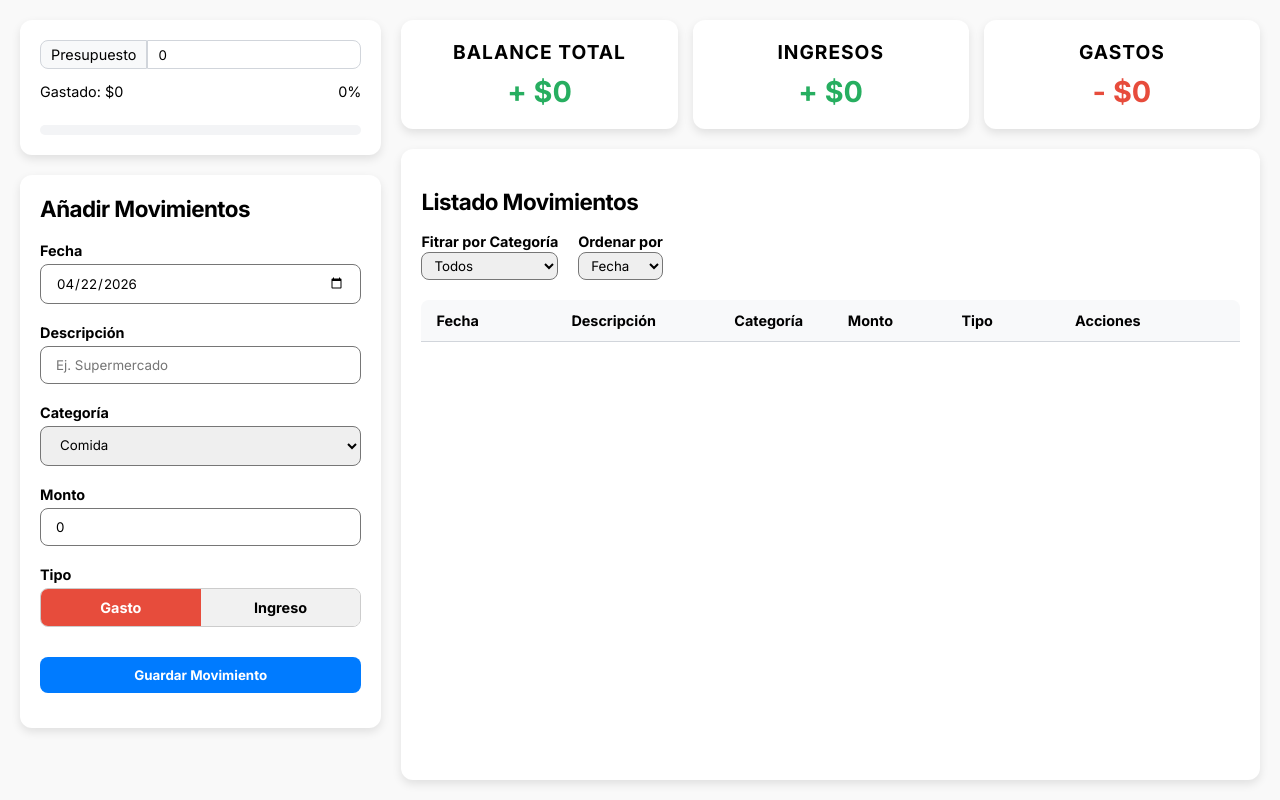
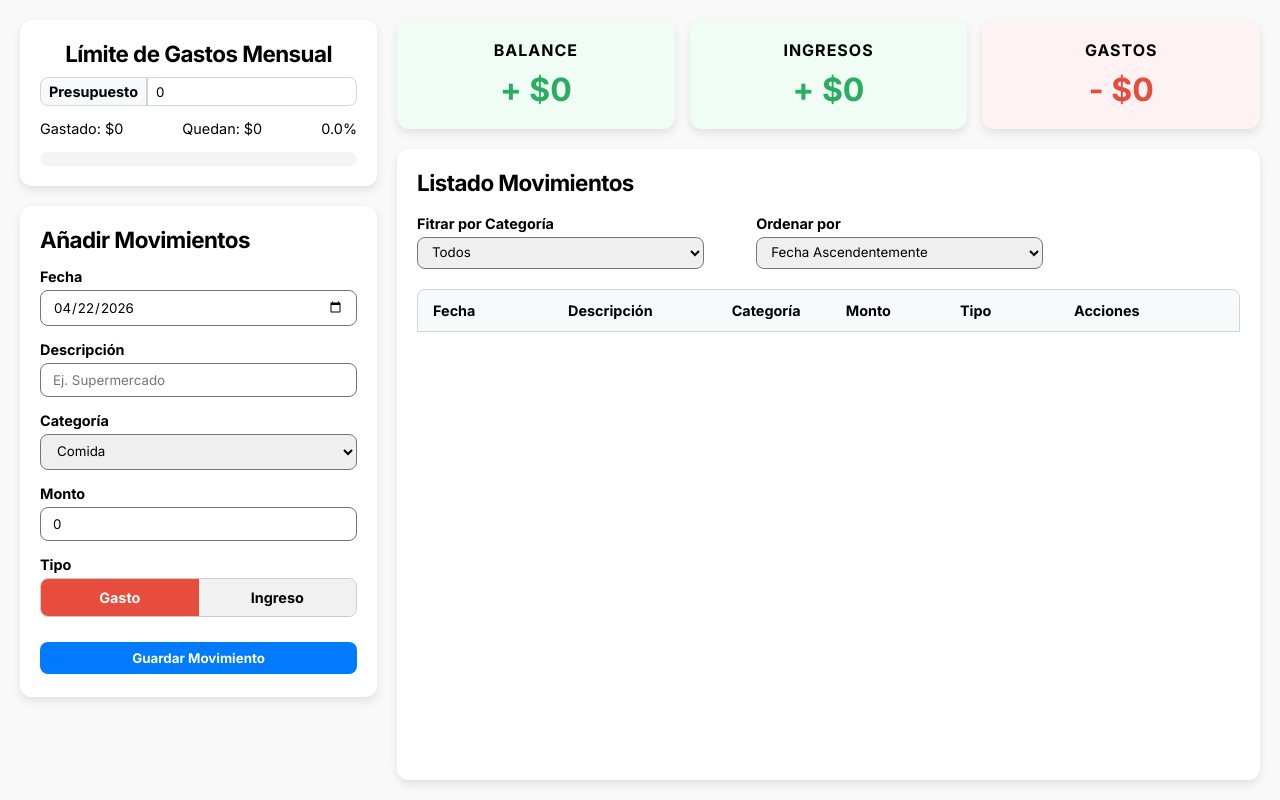
Before and after one commit to JuanPanero/DesarrolloSoftware-TP2, a React (Vite) app: page / in a window 1280 px wide. Built offline with nearby package versions, Linux system fonts and the light colour scheme.

Commit message:
feat: implementar persistencia de datos con localStorage y lógica de presupuesto mensual

```diff
--- a/src/App.css
+++ b/src/App.css
@@ -10,6 +10,7 @@ h2 {
     letter-spacing: -0.025em;
 }
 
+
 span, p, label {
     font-size: 0.9rem;
 }
@@ -17,18 +18,19 @@ span, p, label {
 html, body, #root {
     margin: 0;
     padding: 0;
-    height: 100%;
+    height: 100vh;
     background-color: #f9f9f9;
+    overflow: hidden;
 }
 
-.contenedorApp{
+.contenedor-app{
     display: flex;
     gap: 20px;
     padding: 20px;
     box-sizing: border-box;
     align-items: stretch;
     background-color: #f9f9f9;
-    min-height: 100vh
+    height: 100vh;
 }
 
 .columna-izq{
@@ -45,8 +47,14 @@ html, body, #root {
     padding: 20px;
     border-radius: 12px;
     box-shadow: 0 4px 10px rgba(0, 0, 0, 0.1);
-    width: 100%;
     box-sizing: border-box;
+}
+
+.tarjeta-presupuesto h2{
+    margin: 0;
+    margin-bottom: 10px;
+    text-align: center;
+    font-size: 1.4rem;
 }
 
 .form-presupuesto{
@@ -54,14 +62,16 @@ html, body, #root {
 }
 
 .form-presupuesto label{
-    padding: 5px 10px;
+    padding: 5px 8px;
     border-radius: 8px 0 0 8px;
     border: 1px solid  #d1d5db;
     background-color: #f8f9fa;
+    font-size: 0.9rem;
+    font-weight: bold;
 }
 
 .form-presupuesto input{
-    padding: 5px 10px;
+    padding: 5px 8px;
     border-radius: 0 8px 8px 0;
     border: 1px solid  #d1d5db;
 }
@@ -73,9 +83,8 @@ html, body, #root {
 
 .barra-fondo {
     background-color: #f3f4f6;
-    height: 10px;
-    border-radius: 5px;
-    margin-top: 10px;
+    height: 14px;
+    border-radius: 8px;
     overflow: hidden;
 }
 
@@ -88,12 +97,29 @@ html, body, #root {
 .alerta { background-color: #f59e0b; }
 .peligro { background-color: #ef4444; }
 
+.alerta-presupuesto {
+    background-color: #fef2f2;
+    border: 1px solid #fee2e2;
+    color: #991b1b;
+    padding: 8px;
+    border-radius: 8px;
+    font-size: 0.8rem;
+    animation: fadeIn 0.5s ease;
+    margin-top: 10px;
+}
+
+.alerta-presupuesto p{
+    margin: 0;
+    padding: 0;
+}
+
 /*Formulario*/
 
 .formulario{
     display: flex;
     flex-direction: column;
-    gap: 20px;
+    flex: 1;
+    gap: 15px;
     padding: 20px;
     background-color: #FFFFFF;
     box-sizing: border-box;
@@ -119,7 +145,7 @@ html, body, #root {
 .formulario input,
 .formulario textarea,
 .formulario  select{
-    padding: 10px 15px;
+    padding: 8px 12px;
     border-radius: 8px;
     border: 1px solid #767676;
     width: 100%;
@@ -130,11 +156,12 @@ html, body, #root {
     background-color: #007bff;
     color: #FFFFFF;
     border: none;
-    padding: 10px 15px;
+    padding: 8px 12px;
     border-radius: 8px;
     font-weight: bold;
     cursor: pointer;
-    margin: 10px 0 15px 0;
+    margin-top: 10px;
+    margin-bottom: 3px;
 }
 
 .formulario button:hover {
@@ -175,9 +202,10 @@ html, body, #root {
 
 /*Informacion*/
 
-.contenedorInfo{
+.contenedor-info{
     display: flex;
     flex-direction: column;
+    height: 100%;
     flex: 1;
     gap: 20px;
 }
@@ -201,9 +229,9 @@ html, body, #root {
 }
 
 
-.tarjeta h2 {
+.tarjeta h3 {
     margin: 0;
-    font-size: 1.2rem;
+    font-size: 1rem;
     text-transform: uppercase;
     letter-spacing: 1px;
     color: black;
@@ -211,18 +239,19 @@ html, body, #root {
 
 .tarjeta p {
     margin: 10px 0 0;
-    font-size: 1.8rem;
+    font-size: 2rem;
     font-weight: 700;
 }
 
 .positivo {
     color: #27ae60;
+    background-color: #f0fdf4;
 }
 
 .negativo {
     color: #e74c3c;
+    background-color: #fef2f2;
 }
-
 
 /*Listado*/
 
@@ -234,6 +263,12 @@ html, body, #root {
     background-color: #FFFFFF;
     border-radius: 12px;
     box-shadow: 0 4px 10px rgba(0, 0, 0, 0.1);
+    overflow: hidden;
+
+}
+
+.contenedor-listado h2{
+    margin-top: 0;
 }
 
 .header-tabla{
@@ -242,10 +277,38 @@ html, body, #root {
     align-items: center;
     padding: 12px 15px;
     gap: 15px;
-    border-bottom: 1px solid  #d1d5db;
+    border: 1px solid  #d1d5db;
     background-color: #f8f9fa;
     font-weight: bold;
     border-radius: 8px 8px 0 0;
+}
+
+
+.contenedor-filtros{
+    display: grid;
+    grid-template-columns: 1fr 1fr;
+    gap: 20px;
+    padding-bottom: 20px;
+    max-width: 80%;
+}
+
+.campo-filtro{
+    display: flex;
+    flex-direction: column;
+    gap: 5px;
+    max-width: 90%;
+}
+
+.contenedor-filtros label{
+    font-weight: bold;
+    margin: 0;
+}
+
+.contenedor-filtros select{
+    padding: 6px 10px;
+    border-radius: 8px;
+    border: 1px solid #767676;
+    box-sizing: border-box;
 }
 
 .contenedor-listado ul{
@@ -253,6 +316,9 @@ html, body, #root {
     padding: 0;
     margin: 0;
     width: 100%;
+    flex: 1;
+    overflow-y: auto;
+    min-height: 0;
 }
 
 .contenedor-item{
@@ -262,10 +328,12 @@ html, body, #root {
     gap: 15px;
     align-items: center;
     border-bottom: 1px solid  #d1d5db;
+    border-left: 1px solid  #d1d5db;
+    border-right: 1px solid  #d1d5db;
 }
 
 .contenedor-item:last-child{
-    border-bottom: none;
+    border-radius: 0 0 8px 8px;
 }
 
 .contenedor-item input,
@@ -275,10 +343,10 @@ html, body, #root {
     max-width: 100%;
     border: none;
     border-radius: 4px;
-    padding: 2px 4px;
     cursor: pointer;
     justify-self: start;
     font-size: 0.9rem;
+    padding: 0;
 }
 
 .contenedor-item input[type="text"] {
@@ -287,7 +355,7 @@ html, body, #root {
 
 .span-categoria {
     background-color: #f3f4f6;
-    padding: 2px 10px;
+    padding: 2px 8px;
     border-radius: 8px;
     text-transform: capitalize;
     border: 1px solid #e5e7eb;
@@ -308,28 +376,16 @@ html, body, #root {
     font-weight: bold;
 }
 
-.tipo-gasto,
-.tipo-ingreso {
-    background: #fef2f2;
-    padding: 2px 8px;
-    border-radius: 4px;
-    text-transform: capitalize;
-    width: fit-content;
-    display: block;
-    margin-left: 0;
-    margin-right: auto;
-    text-align: left;
-    font-weight: bold;
-}
-
 .tipo-gasto{
     color: #dc2626;
-    background: #fef2f2;
+    text-transform: capitalize;
+    font-weight: bold;
 }
 
 .tipo-ingreso{
     color: #059669;
-    background: #ecfdf5
+    text-transform: capitalize;
+    font-weight: bold;
 }
 
 .contenedor-acciones {
@@ -366,38 +422,17 @@ html, body, #root {
     border-color: #10b981;
 }
 
-
-.contenedor-filtros{
-    display: flex;
-    gap: 20px;
-    padding-bottom: 20px;
-}
-
-.campo-filtro{
-    display: flex;
-    flex-direction: column;
-    gap: 2px;
-    width: fit-content;
-}
-
-.contenedor-filtros label{
-    font-weight: bold;
-    margin: 0;
-}
-
-.contenedor-filtros select{
-    padding: 4px 8px;
-    border-radius: 8px;
-    border: 1px solid #767676;
-    width: auto;
-    box-sizing: border-box;
-}
-
-
 .contenedor-item.editando,
 .contenedor-item.editando select,
 .contenedor-item.editando input
  {
-    background-color: #f0f7ff ; /* Un azul muy clarito */
+    background-color: #f0f7ff ;
+}
 
+.contenedor-listado ul::-webkit-scrollbar {
+    width: 6px;
 }
+.contenedor-listado ul::-webkit-scrollbar-thumb {
+    background: #d1d5db;
+    border-radius: 10px;
+}
--- a/src/App.jsx
+++ b/src/App.jsx
@@ -1,4 +1,4 @@
-import { use, useState } from 'react'
+import { useState, useEffect } from 'react'
 import './App.css'
 import Formulario from './components/Formulario'
 import Listado from './components/Listado'
@@ -6,12 +6,16 @@ import Balance from './components/Balance'
 import Presupuesto from './components/Presupuesto'
 
 function App() {
-  const [movimientos, setMovimientos] = useState([])
+  const [movimientos, setMovimientos] = useState(()=>{
+    const datosGuardados = localStorage.getItem('movimientos')
+    return datosGuardados ? JSON.parse(datosGuardados) : []
+  })
   const [filtro, setFiltro] = useState('todos')
   const [orden, setOrden] = useState('fecha')
 
-  const agregarMovimientos = (nuevo) => setMovimientos([...movimientos, nuevo])
-
+  const agregarMovimientos = (nuevo) => {
+    setMovimientos([...movimientos, nuevo])
+  }
   const eliminarMovimiento = (movEliminar) => {
     setMovimientos(movimientos.filter((m)=>m.id!==movEliminar.id))
   }
@@ -20,6 +24,10 @@ function App() {
     setMovimientos(movimientos.map((m)=> m.id === movEditado.id ? movEditado : m))
   }
 
+  useEffect(() => {
+    localStorage.setItem('movimientos', JSON.stringify(movimientos));
+  }, [movimientos]);
+
   const movFiltrados = movimientos.filter(mov=>{
     if(filtro === 'todos') return true
 
@@ -27,21 +35,23 @@ function App() {
   })
 
   const movOrdenados = movFiltrados.sort((a,b)=>{
-    if(orden === 'fecha'){
+    if(orden === 'fechaAsc'){
+      return new Date(a.fecha) - new Date(b.fecha)
+    } else if (orden === 'fechaDes'){
       return new Date(b.fecha) - new Date(a.fecha)
+    }else if (orden === 'montoAsc'){
+      return a.monto - b.monto
     }
-
     return b.monto - a.monto
   })
 
-
   return (
-      <div className='contenedorApp'>
+      <div className='contenedor-app'>
         <div className='columna-izq'>
           <Presupuesto movimientos={movimientos}/>
           <Formulario className='formulario' agregarMov={agregarMovimientos}/>
         </div>
-        <div className='contenedorInfo'>
+        <div className='contenedor-info'>
           <Balance className='contenedor-balance' movimientos={movimientos}/>
           <Listado
             movimientos={movOrdenados}
--- a/src/components/Balance.jsx
+++ b/src/components/Balance.jsx
@@ -5,7 +5,6 @@ function Balance({movimientos, className}){
 
     let totalIngreso = 0
     let totalGasto = 0
-
 
     movimientos.forEach(mov => {
         if (mov.tipo === 'ingreso'){
@@ -19,7 +18,7 @@ function Balance({movimientos, className}){
 
     return(
         <div className="contenedor-balance">
-            <TarjetaBalance titulo='Balance Total' monto={balanceTotal < 0 ? balanceTotal *(-1): balanceTotal} tipo={balanceTotal >=0 ? 'ingreso' : 'gasto'}/>
+            <TarjetaBalance titulo='Balance' monto={balanceTotal < 0 ? balanceTotal *(-1): balanceTotal} tipo={balanceTotal >=0 ? 'ingreso' : 'gasto'}/>
             <TarjetaBalance titulo='Ingresos' monto={totalIngreso} tipo='ingreso'/>
             <TarjetaBalance titulo='Gastos' monto={totalGasto} tipo='gasto'/>
         </div>
--- a/src/components/ItemMovimiento.jsx
+++ b/src/components/ItemMovimiento.jsx
@@ -48,7 +48,6 @@ function ItemMovimiento({mov, eliminar, actualizar}){
     const [anio, mes, dia] = fechaStr.split("-");
     return `${dia}/${mes}/${anio}`;
 };
-
 
     return(
         <li className={`contenedor-item ${editando ? 'editando' : ''}`}>
--- a/src/components/Listado.jsx
+++ b/src/components/Listado.jsx
@@ -1,4 +1,4 @@
-import { use, useState } from 'react'
+import { useState } from 'react'
 import ItemMovimiento from './ItemMovimiento'
 import '../App.css'
 
@@ -22,14 +22,18 @@ function Listado({movimientos, filtro, orden, setOrden, setFiltro, eliminar, act
             <option value="otros">Otros</option>
           </select>
         </div>
+
         <div className='campo-filtro'>
           <label htmlFor="ordenar">Ordenar por</label>
           <select id="ordenar" value={orden} onChange={(e)=>setOrden(e.target.value)}>
-            <option value="fecha">Fecha</option>
-            <option value="monto">Monto</option>
+            <option value="fechaAsc">Fecha Ascendentemente</option>
+            <option value="fechaDes">Fecha Descendentemente</option>
+            <option value="montoAsc">Monto Ascendentemente</option>
+            <option value="montoDes">Monto Descendentemente</option>
           </select>
         </div>
       </form>
+
       <div className='header-tabla'>
         <span>Fecha</span>
         <span>Descripción</span>
@@ -38,6 +42,7 @@ function Listado({movimientos, filtro, orden, setOrden, setFiltro, eliminar, act
         <span>Tipo</span>
         <span>Acciones</span>
       </div>
+
       <ul>
         {movimientos.map((elemento)=>(
           <ItemMovimiento key={elemento.id} mov={elemento} eliminar={eliminar} actualizar={actualizar}/>
--- a/src/components/Presupuesto.jsx
+++ b/src/components/Presupuesto.jsx
@@ -1,31 +1,42 @@
-import { useState } from "react"
+import { useState, useEffect } from "react"
 import '../App.css'
 
 function Presupuesto({movimientos}){
-    const [presupuesto, setPresupuesto] = useState('0')
+    const [presupuesto, setPresupuesto] = useState(()=>{
+        const presupuestoGuardado = localStorage.getItem('presupuesto')
+        return presupuestoGuardado ? JSON.parse(presupuestoGuardado) : 0
+    })
+    const hoy = new Date()
+    const monthActual = hoy.getMonth()
+    const yearActual = hoy.getFullYear()
 
-    let totalIngresos = 0
+    useEffect(() => {
+        localStorage.setItem('presupuesto', JSON.stringify(presupuesto));
+    }, [presupuesto]);
+
     let totalGastos = 0
 
-
     movimientos.forEach(mov => {
-        if (mov.tipo === 'gasto'){
-            totalGastos +=mov.monto
+        const fechaMov = new Date(mov.fecha)
+        if (mov.tipo === 'gasto' && monthActual === fechaMov.getMonth() && yearActual === fechaMov.getFullYear()){
+            totalGastos += mov.monto
         }
     })
 
-    const porcentaje = presupuesto > 0 ? (totalGastos / presupuesto) * 100 : 0;
-    const excedido = totalGastos > presupuesto;
+    const porcentaje = presupuesto > 0 ? (totalGastos / presupuesto) * 100 : 0
+    const excedido = totalGastos > presupuesto
 
     return(
         <div className="tarjeta-presupuesto">
+            <h2>Límite de Gastos Mensual</h2>
             <div className="form-presupuesto">
                 <label htmlFor="presupuesto">Presupuesto</label>
                 <input type="number" placeholder="$0.00" value={presupuesto} onChange={e => setPresupuesto(e.target.value)}/>
             </div>
             <div className="info-consumo">
                 <p>Gastado: ${totalGastos}</p>
-                <p>{porcentaje.toFixed()}%</p>
+                { excedido ? '': <p>Quedan: ${presupuesto - totalGastos}</p>}
+                <p>{porcentaje.toFixed(1)}%</p>
             </div>
             <div className="barra-fondo">
                 <div
@@ -33,6 +44,12 @@ function Presupuesto({movimientos}){
                     style={{width: `${porcentaje}%` }}
                 ></div>
             </div>
+            {(excedido && presupuesto != 0) ?
+            (<div className="alerta-presupuesto">
+                <p>⚠️ <strong>Atención:</strong></p>
+                <p>Has superado tu presupuesto por ${totalGastos - presupuesto}.</p>
+            </div>) : ('')}
+
         </div>
     )
 }
--- a/src/components/TarjetaBalance.jsx
+++ b/src/components/TarjetaBalance.jsx
@@ -6,7 +6,7 @@ function TarjetaBalance({titulo, monto, tipo}){
 
     return(
         <div className={`tarjeta ${claseMonto}`}>
-            <h2>{titulo}</h2>
+            <h3>{titulo}</h3>
             <p>{tipo === 'ingreso' ? `+ $${monto.toLocaleString()}` : `- $${monto.toLocaleString()}`}</p>
         </div>
     )
```
